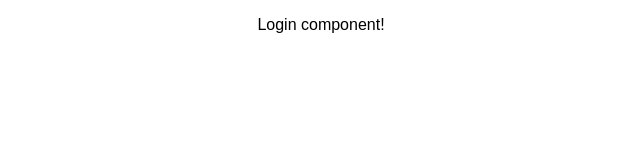
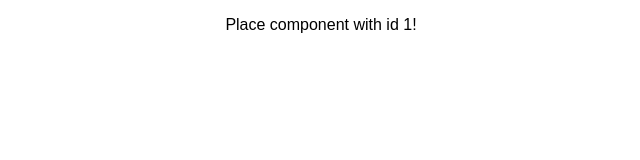
Before and after one commit to CesarBetan/zenwherk-admin-app, a React (Create React App) app: page /place/1 in a window 1280 px wide. Before the commit this address led to /. Shown: the top 160 px of the page, without its empty margins (319-959 px from the left). Built offline with nearby package versions, Linux system fonts and the light colour scheme.

Commit message:
Add Place route

```diff
--- a/src/App.js
+++ b/src/App.js
@@ -5,6 +5,7 @@ import Login from './components/Login';
 import Dashboard from './components/Dashboard';
 import CreatePlace from './components/CreatePlace';
 import EditPlace from './components/EditPlace';
+import Place from './components/Place';
 
 class App extends Component {
     render() {
@@ -16,6 +17,7 @@ class App extends Component {
                         <Route exact path="/dashboard" component={Dashboard}/>
                         <Route path="/place/create" component={CreatePlace}/>
                         <Route path="/place/:id/edit" component={EditPlace}/>
+                        <Route path="/place/:id" component={Place}/>
                         <Redirect from='*' to='/' />
                     </Switch>
                 </div>
--- /dev/null
+++ b/src/components/Place/Place.js
@@ -0,0 +1,12 @@
+import React, { Component } from 'react';
+import './Place.css';
+
+class Place extends Component {
+    render() {
+        return (
+            <p>Place component with id { this.props.match.params.id }!</p>
+        );
+    }
+}
+
+export default Place;
--- /dev/null
+++ b/src/components/Place/index.js
@@ -0,0 +1,2 @@
+import Place from './Place';
+export default Place;
```
Also changed, not shown: src/components/Place/Place.css (added).
